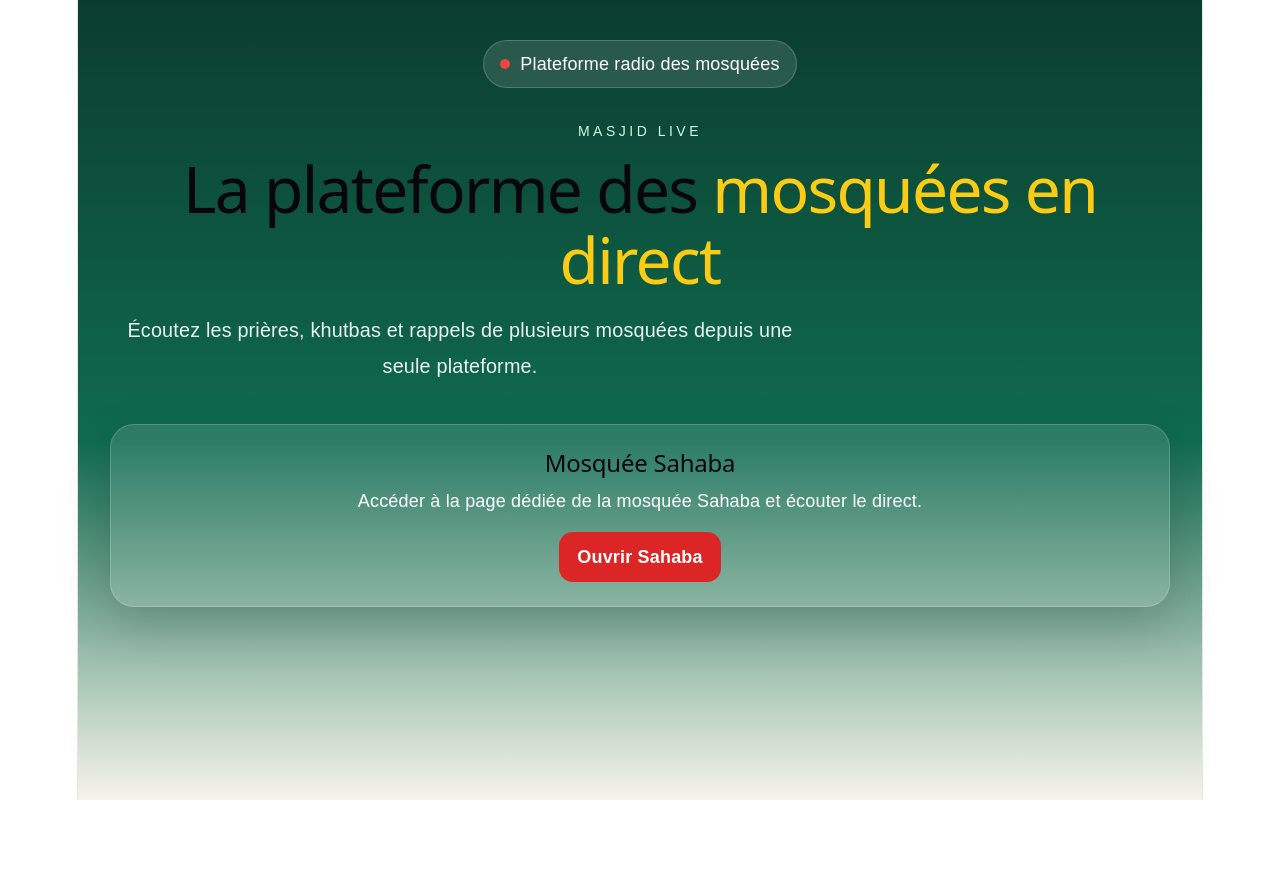
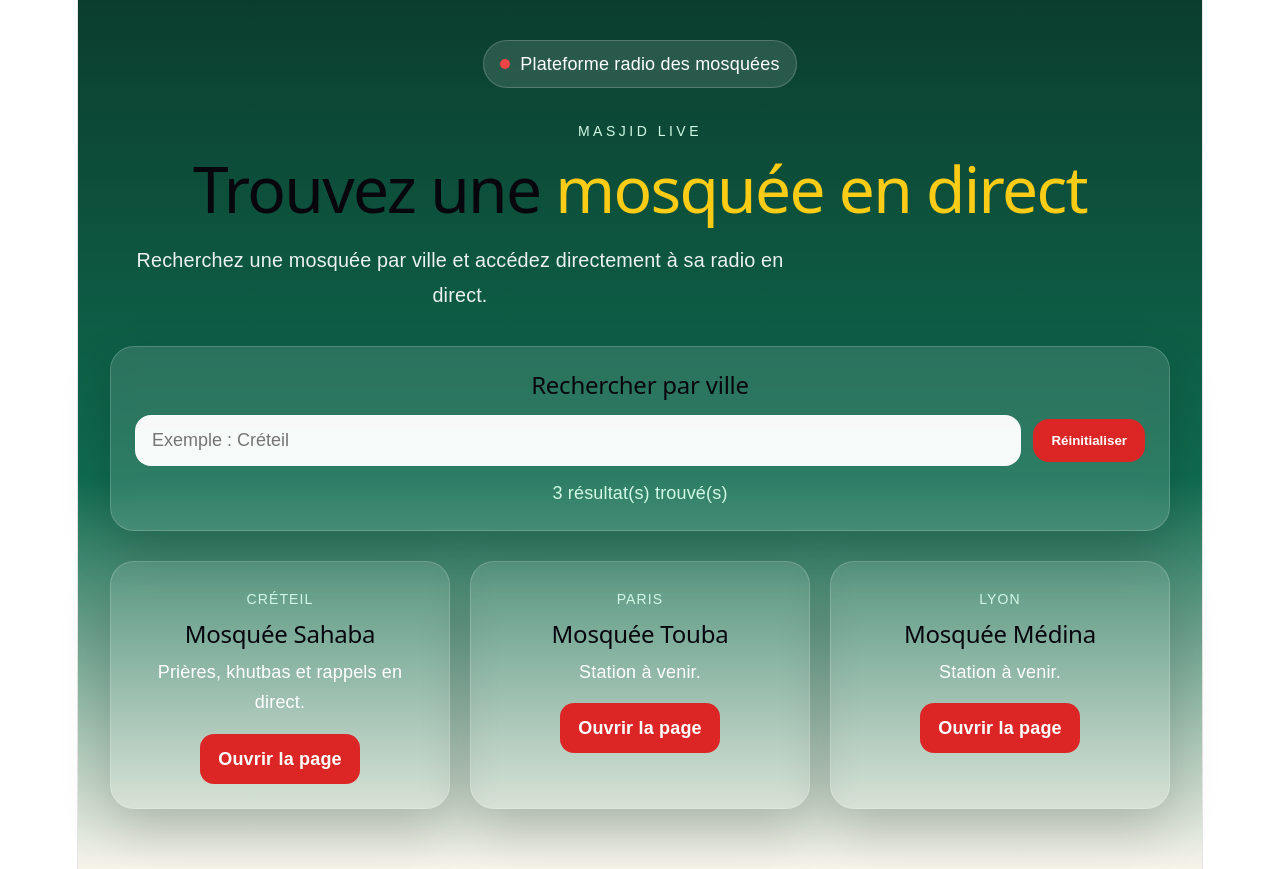
Before and after one commit to bendiobaye-fr/masjid-live-site, a React (Vite) app: page / in a window 1280 px wide. Before the commit the page ends 800 px from the top, so only its background shows below. Built offline with nearby package versions, Linux system fonts and the light colour scheme.

Commit message:
Ajoute recherche par ville sur la plateforme

```diff
--- a/src/App.jsx
+++ b/src/App.jsx
@@ -1,4 +1,4 @@
-import { useRef, useState } from "react";
+import { useMemo, useRef, useState } from "react";
 
 export default function App() {
   const hostname = window.location.hostname;
@@ -462,6 +462,39 @@ function SahabaPage() {
 }
 
 function PlatformPage() {
+  const [searchCity, setSearchCity] = useState("");
+
+  const mosques = [
+    {
+      name: "Mosquée Sahaba",
+      city: "Créteil",
+      url: "https://sahaba.masdjidlive.com",
+      description: "Prières, khutbas et rappels en direct.",
+    },
+    {
+      name: "Mosquée Touba",
+      city: "Paris",
+      url: "https://touba.masdjidlive.com",
+      description: "Station à venir.",
+    },
+    {
+      name: "Mosquée Médina",
+      city: "Lyon",
+      url: "https://medina.masdjidlive.com",
+      description: "Station à venir.",
+    },
+  ];
+
+  const filteredMosques = useMemo(() => {
+    const query = searchCity.trim().toLowerCase();
+
+    if (!query) return mosques;
+
+    return mosques.filter((mosque) =>
+      mosque.city.toLowerCase().includes(query)
+    );
+  }, [searchCity]);
+
   return (
     <div
       style={{
@@ -528,8 +561,7 @@ function PlatformPage() {
               margin: "0 0 18px",
             }}
           >
-            La plateforme des{" "}
-            <span style={{ color: "#facc15" }}>mosquées en direct</span>
+            Trouvez une <span style={{ color: "#facc15" }}>mosquée en direct</span>
           </h1>
 
           <p
@@ -540,8 +572,75 @@ function PlatformPage() {
               maxWidth: "700px",
             }}
           >
-            Écoutez les prières, khutbas et rappels de plusieurs mosquées depuis
-            une seule plateforme.
+            Recherchez une mosquée par ville et accédez directement à sa radio en direct.
+          </p>
+        </div>
+
+        <div
+          style={{
+            marginTop: "32px",
+            background: "rgba(255,255,255,0.12)",
+            border: "1px solid rgba(255,255,255,0.18)",
+            borderRadius: "24px",
+            padding: "24px",
+            boxShadow: "0 20px 50px rgba(0,0,0,0.18)",
+            backdropFilter: "blur(10px)",
+          }}
+        >
+          <h2 style={{ marginTop: 0, marginBottom: "16px" }}>
+            Rechercher par ville
+          </h2>
+
+          <div
+            style={{
+              display: "flex",
+              flexWrap: "wrap",
+              gap: "12px",
+              alignItems: "center",
+            }}
+          >
+            <input
+              type="text"
+              placeholder="Exemple : Créteil"
+              value={searchCity}
+              onChange={(e) => setSearchCity(e.target.value)}
+              style={{
+                flex: "1 1 280px",
+                padding: "14px 16px",
+                borderRadius: "16px",
+                border: "1px solid rgba(255,255,255,0.18)",
+                background: "rgba(255,255,255,0.96)",
+                color: "#0f172a",
+                fontSize: "1rem",
+                outline: "none",
+              }}
+            />
+
+            <button
+              type="button"
+              onClick={() => setSearchCity("")}
+              style={{
+                background: "#dc2626",
+                color: "white",
+                border: "none",
+                padding: "14px 18px",
+                borderRadius: "16px",
+                fontWeight: 700,
+                cursor: "pointer",
+              }}
+            >
+              Réinitialiser
+            </button>
+          </div>
+
+          <p
+            style={{
+              marginTop: "14px",
+              marginBottom: 0,
+              color: "#d1fae5",
+            }}
+          >
+            {filteredMosques.length} résultat(s) trouvé(s)
           </p>
         </div>
 
@@ -550,11 +649,13 @@ function PlatformPage() {
             display: "grid",
             gridTemplateColumns: "repeat(auto-fit, minmax(280px, 1fr))",
             gap: "20px",
-            marginTop: "40px",
+            marginTop: "30px",
           }}
         >
+          {filteredMosques.map((mosque) => (
             <a
-            href="https://sahaba.masdjidlive.com"
+              key={`${mosque.name}-${mosque.city}`}
+              href={mosque.url}
               style={{
                 textDecoration: "none",
                 color: "white",
@@ -565,11 +666,23 @@ function PlatformPage() {
                 boxShadow: "0 20px 50px rgba(0,0,0,0.18)",
               }}
             >
-            <h2 style={{ marginTop: 0 }}>Mosquée Sahaba</h2>
-            <p style={{ lineHeight: 1.7 }}>
-              Accéder à la page dédiée de la mosquée Sahaba et écouter le
-              direct.
+              <p
+                style={{
+                  marginTop: 0,
+                  marginBottom: "8px",
+                  color: "#d1fae5",
+                  fontSize: "14px",
+                  textTransform: "uppercase",
+                  letterSpacing: "0.08em",
+                }}
+              >
+                {mosque.city}
               </p>
+
+              <h2 style={{ marginTop: 0 }}>{mosque.name}</h2>
+
+              <p style={{ lineHeight: 1.7 }}>{mosque.description}</p>
+
               <div
                 style={{
                   marginTop: "16px",
@@ -583,10 +696,28 @@ function PlatformPage() {
                   fontWeight: 700,
                 }}
               >
-              Ouvrir Sahaba
+                Ouvrir la page
               </div>
             </a>
+          ))}
         </div>
+
+        {filteredMosques.length === 0 && (
+          <div
+            style={{
+              marginTop: "24px",
+              background: "rgba(255,255,255,0.12)",
+              border: "1px solid rgba(255,255,255,0.18)",
+              borderRadius: "24px",
+              padding: "24px",
+            }}
+          >
+            <h3 style={{ marginTop: 0 }}>Aucun résultat</h3>
+            <p style={{ marginBottom: 0 }}>
+              Aucune mosquée ne correspond à cette ville pour le moment.
+            </p>
+          </div>
+        )}
       </div>
     </div>
   );
```
Lines whose indentation alone changed are shown as unchanged.
